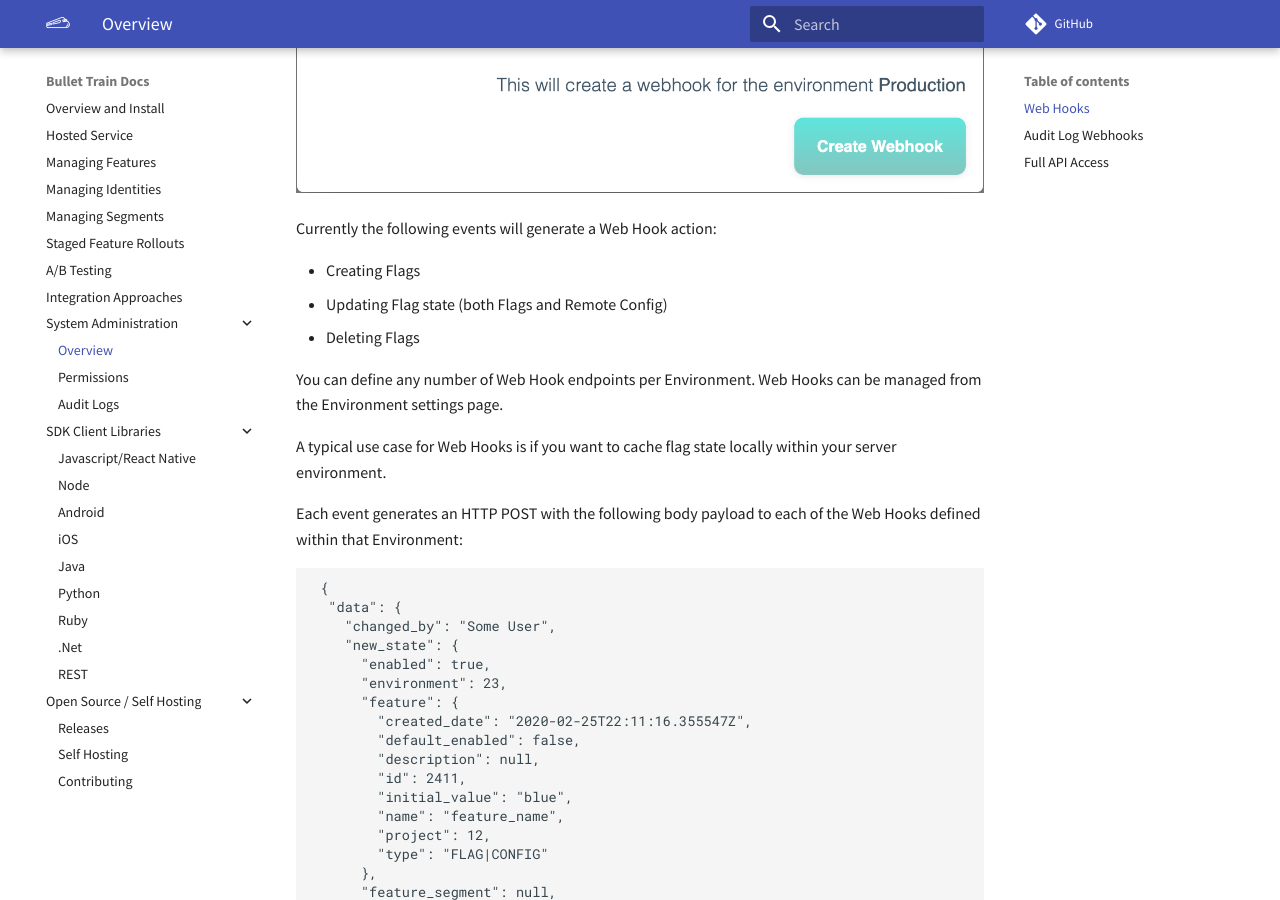
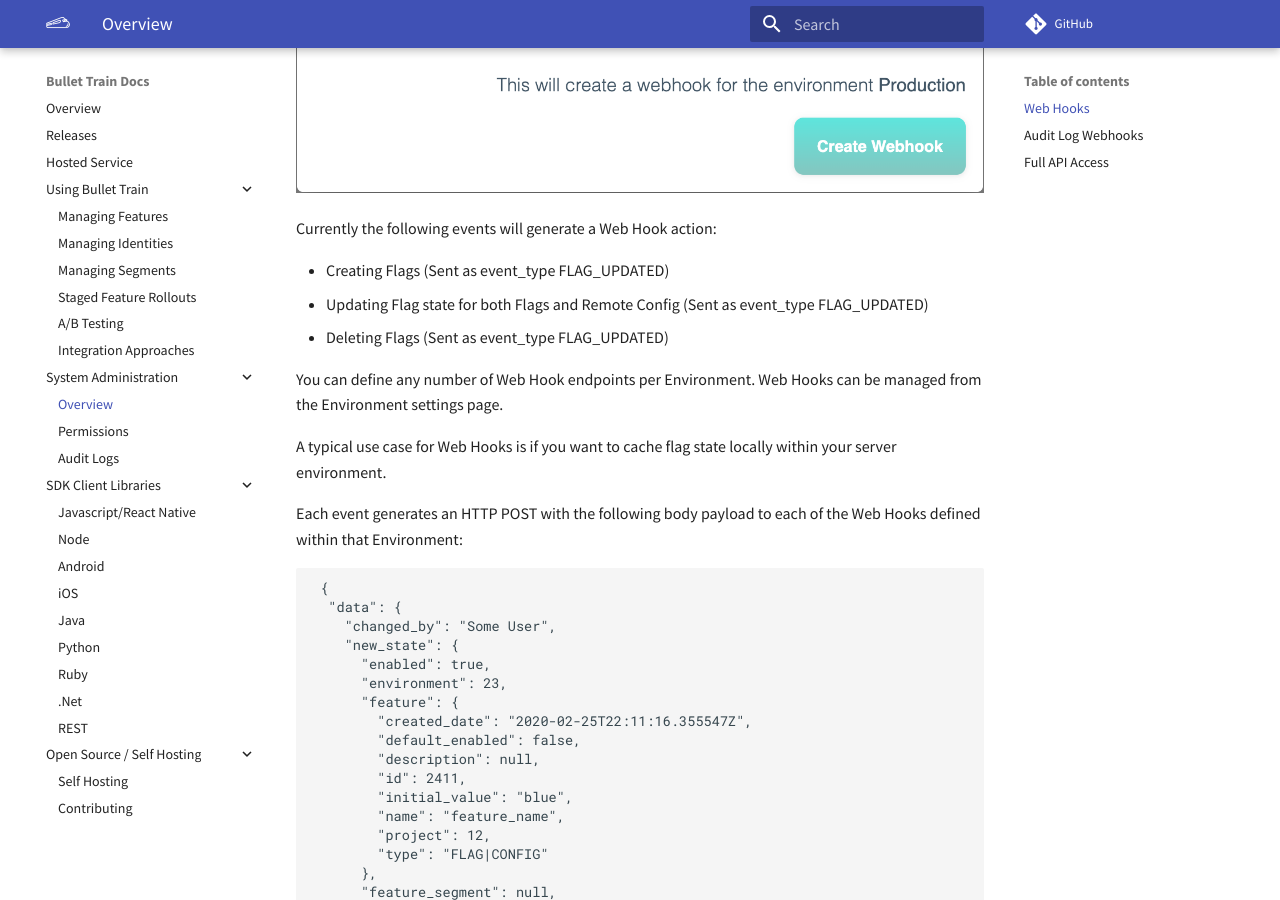
Before and after one commit to Flagsmith/flagsmith-docs, an MkDocs documentation site: the page built from docs/system-administration.md, in a window 1280 px wide and 900 px high, scrolled down 1113 px. Built offline with MkDocs 1.6.1 and Material for MkDocs 9.7.7, drawn with Linux system fonts in a browser that asks for light colours; comment, search, counter and statistics services are not loaded.

Commit message:
Updated webhook docs Auto expand LHN

```diff
--- a/docs/system-administration.md
+++ b/docs/system-administration.md
@@ -10,9 +10,9 @@ You can use the Web Hooks to send events from Bullet Train into your own infrast
 
 Currently the following events will generate a Web Hook action:
 
-- Creating Flags
-- Updating Flag state (both Flags and Remote Config)
-- Deleting Flags
+- Creating Flags (Sent as event_type FLAG_UPDATED)
+- Updating Flag state for both Flags and Remote Config (Sent as event_type FLAG_UPDATED)
+- Deleting Flags (Sent as event_type FLAG_UPDATED)
 
 You can define any number of Web Hook endpoints per Environment. Web Hooks can be managed from the Environment settings page.
 
--- a/mkdocs.yml
+++ b/mkdocs.yml
@@ -19,14 +19,16 @@ extra_javascript:
   - javascripts/extra.js
 
 nav:
-  - Overview and Install: index.md
+  - Overview: 'index.md'
+  - Releases:  'releases.md'
   - Hosted Service: 'hosted-service.md'
-  - Managing Features: 'managing-features.md'
-  - Managing Identities: 'managing-identities.md'
-  - Managing Segments: 'managing-segments.md'
-  - Staged Feature Rollouts: 'staged-feature-rollouts.md'
-  - A/B Testing: 'ab-testing.md'
-  - Integration Approaches: 'integration-approaches.md'
+  - Using Bullet Train:
+    - Managing Features: 'managing-features.md'
+    - Managing Identities: 'managing-identities.md'
+    - Managing Segments: 'managing-segments.md'
+    - Staged Feature Rollouts: 'staged-feature-rollouts.md'
+    - A/B Testing: 'ab-testing.md'
+    - Integration Approaches: 'integration-approaches.md'
   - System Administration:
     - Overview: 'system-administration.md'
     - Permissions: 'permissions.md'
@@ -42,6 +44,5 @@ nav:
     - .Net: 'clients/dotnet.md'
     - REST: 'clients/rest.md'
   - Open Source / Self Hosting:
-    - Releases:  'releases.md'
     - Self Hosting:  'self-hosting.md'
     - Contributing:  'contributing.md'
```
Also changed, not shown: docs/hosted-service.md (+2 -0 lines), docs/releases.md (+3 -3 lines).
